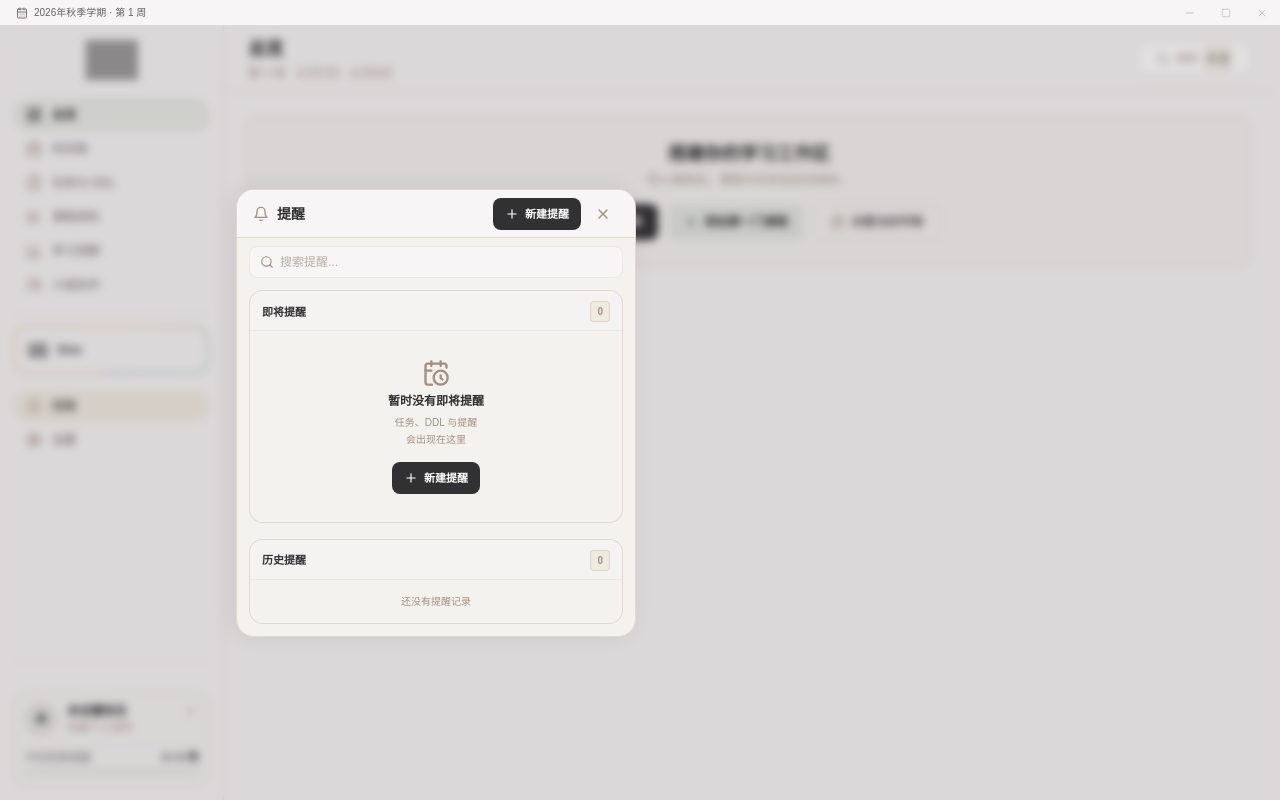
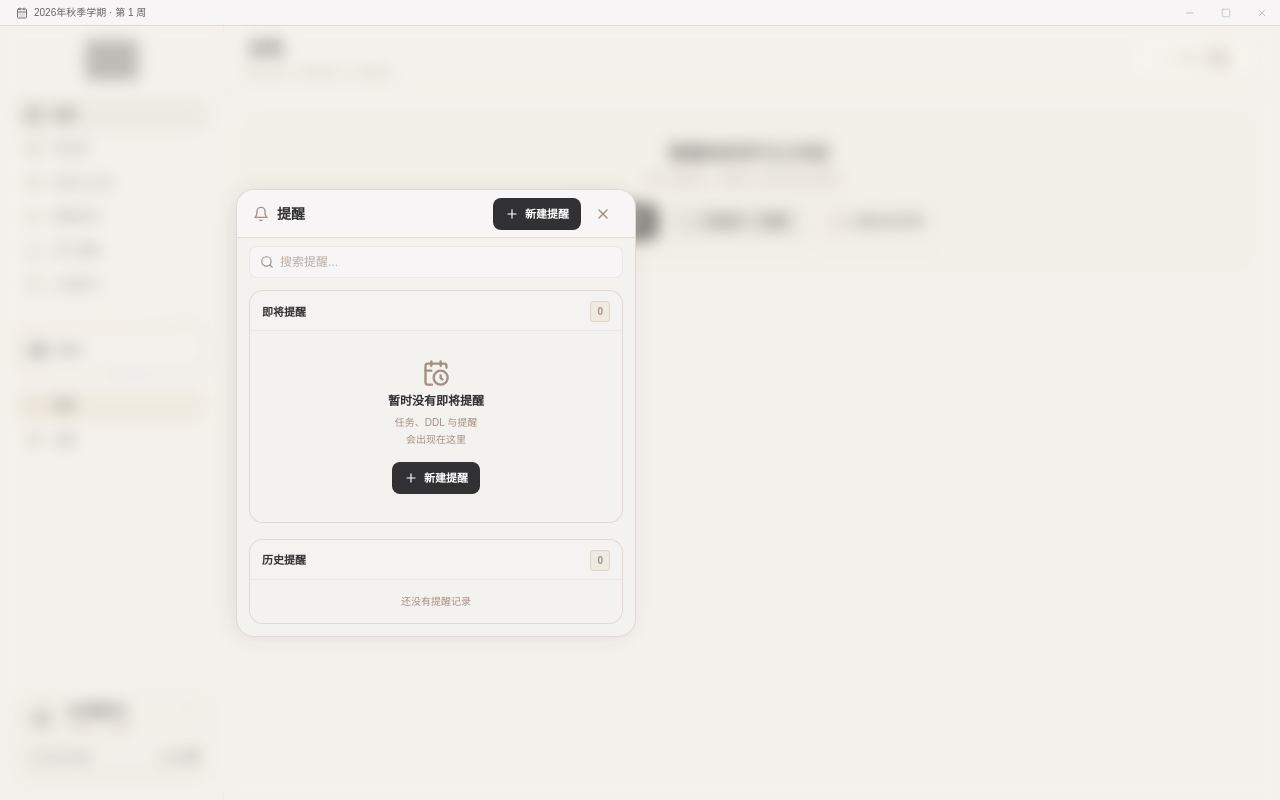
Before and after one commit to zuliku/classflow-study-dashboard, a React (Vite) app: page / in a window 1280 px wide. Both pictures are taken after a click on the button "提醒". Built offline with nearby package versions, Linux system fonts and the light colour scheme; grey boxes are pictures that could not be loaded; a web font is replaced by a local one.

Commit message:
feat(ui): 统一浅色磨砂遮罩

```diff
--- a/app/globals.css
+++ b/app/globals.css
@@ -460,33 +460,33 @@ html[data-motion-effective="reduced"] .ux-press:active:not(:disabled) {
     transition: opacity var(--motion-overlay) var(--ease-out-soft);
   }
 
-  /* 统一弹窗磨砂背景（Apple/ChatGPT 风格）：暖炭色 dim + 静态环境模糊。
-     只作用于 root；面板是子元素，不受自身 backdrop-filter 影响。 */
+  /* 统一弹窗磨砂背景：浅色暖纸面（alabaster/paper）而非深色 dim。
+     blur 静态，只随 root opacity 淡入淡出，避免逐帧重算 backdrop-filter。 */
   .ux-scrim {
-    background-color: rgba(49, 48, 50, 0.24);
-    -webkit-backdrop-filter: blur(8px) saturate(0.92);
-    backdrop-filter: blur(8px) saturate(0.92);
+    background-color: rgba(240, 235, 225, 0.62);
+    -webkit-backdrop-filter: blur(14px) saturate(1.05);
+    backdrop-filter: blur(14px) saturate(1.05);
   }
   .ux-scrim-soft {
-    background-color: rgba(49, 48, 50, 0.14);
-    -webkit-backdrop-filter: blur(4px) saturate(0.98);
-    backdrop-filter: blur(4px) saturate(0.98);
+    background-color: rgba(240, 235, 225, 0.42);
+    -webkit-backdrop-filter: blur(8px) saturate(1.02);
+    backdrop-filter: blur(8px) saturate(1.02);
   }
   .ux-scrim-strong {
-    background-color: rgba(32, 31, 33, 0.54);
-    -webkit-backdrop-filter: blur(12px) saturate(0.9);
-    backdrop-filter: blur(12px) saturate(0.9);
+    background-color: rgba(247, 245, 245, 0.78);
+    -webkit-backdrop-filter: blur(22px) saturate(1.08);
+    backdrop-filter: blur(22px) saturate(1.08);
   }
 
   @supports not ((backdrop-filter: blur(1px)) or (-webkit-backdrop-filter: blur(1px))) {
     .ux-scrim {
-      background-color: rgba(49, 48, 50, 0.32);
+      background-color: rgba(240, 235, 225, 0.9);
     }
     .ux-scrim-soft {
-      background-color: rgba(49, 48, 50, 0.2);
+      background-color: rgba(240, 235, 225, 0.78);
     }
     .ux-scrim-strong {
-      background-color: rgba(32, 31, 33, 0.66);
+      background-color: rgba(247, 245, 245, 0.94);
     }
   }
 
```
Also changed, not shown: 3 other files (tests, documents, lock files or other folders).
